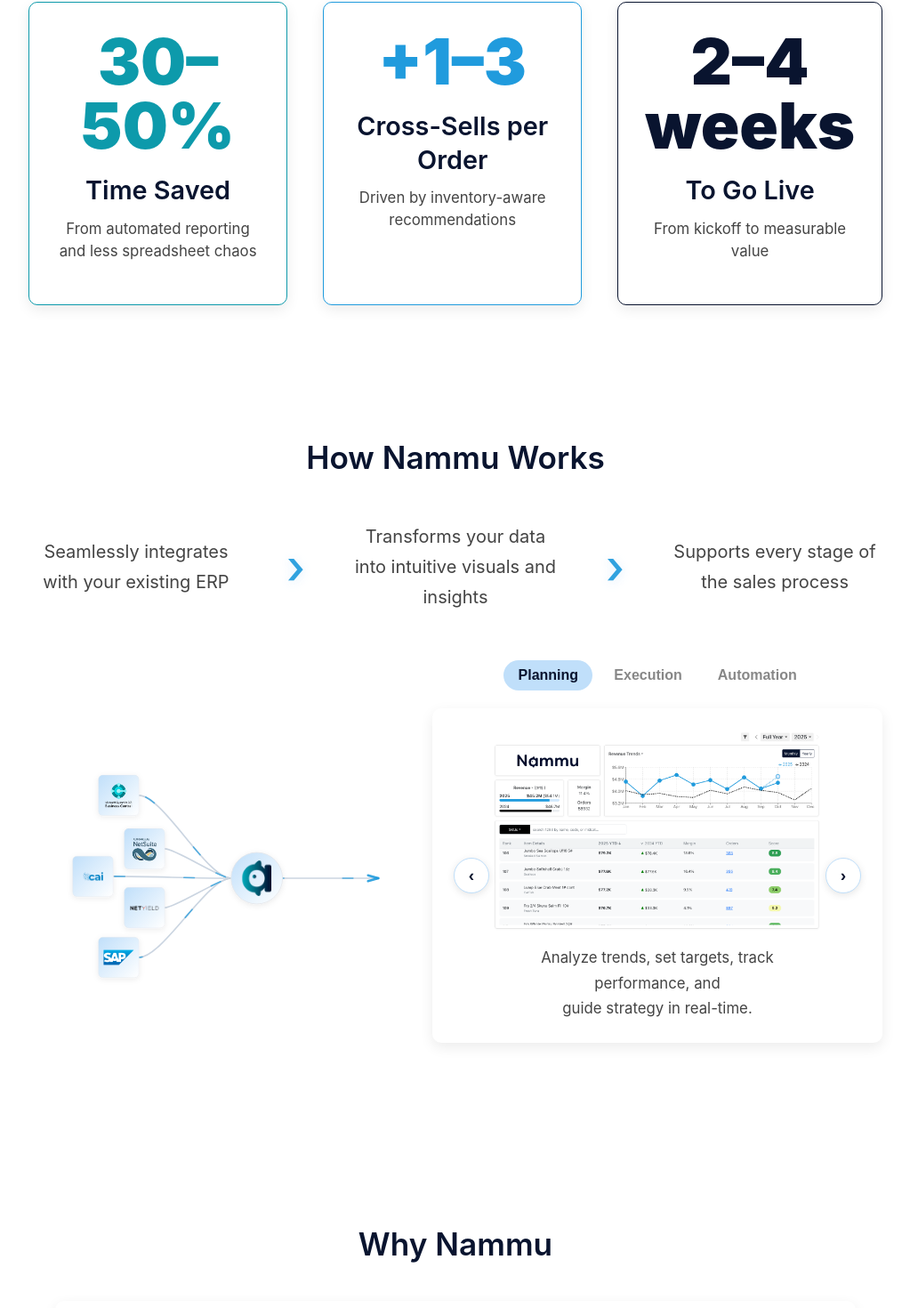
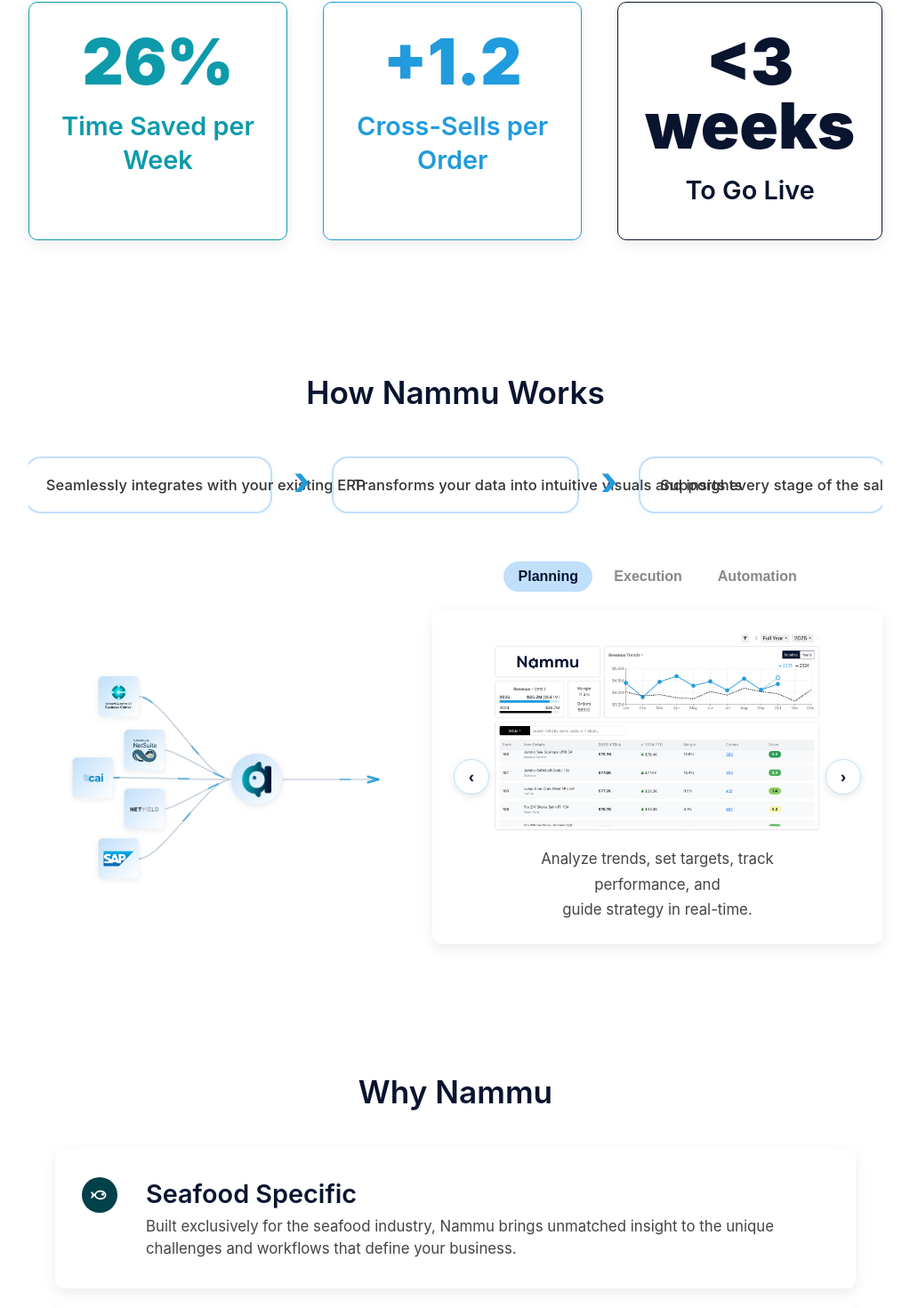
Before and after one commit to nammu-inc/website-frontend, a React (Create React App) app: page / in a window 1280 px wide. Shown: the part 1222-2692 px from the top of the page at 89% size, without its empty margins (128-1151 px from the left). Built offline with nearby package versions, Linux system fonts and the light colour scheme.

Commit message:
refactor: langauge polishing and component clean up

```diff
--- a/src/App.js
+++ b/src/App.js
@@ -7,7 +7,7 @@
 import { Analytics } from "@vercel/analytics/react";
 import DemoRequestModal from "./components/DemoRequestModal";
 import Header from "./components/Header";
-import TeamEmpowerSection from "./components/TeamEmpowerSection";
+import HowNammuWorksSection from "./components/HowNammuWorksSection";
 
 const App = () => {
   const [isDemoOpen, setIsDemoOpen] = React.useState(false);
@@ -21,7 +21,7 @@
       <Header onRequestDemo={openDemo} />
       <HeroSection onRequestDemo={openDemo} />
       <ImpactSection />
-      <TeamEmpowerSection />
+      <HowNammuWorksSection />
       <WhyNammuSection />
       <TestimonialSection />
       <Footer onRequestDemo={openDemo} />
--- a/src/components/Footer.js
+++ b/src/components/Footer.js
@@ -21,7 +21,7 @@
       }`,
       marginTop: sharedStyles.spacing.section.vertical,
       borderTop: `1px solid ${sharedStyles.colors.gray.light}`,
-      backgroundColor: sharedStyles.colors.white,
+      backgroundColor: "transparent",
       margin: "0 auto",
     },
     footerInner: {
--- a/src/components/TeamEmpowerSection.js
+++ b/src/components/HowNammuWorksSection.js
@@ -9,7 +9,7 @@
 import Product4 from "../assets/Product4.png";
 import Product2 from "../assets/Product2.png";
 
-const TeamEmpowerSection = () => {
+const HowNammuWorksSection = () => {
   const [isMobile, setIsMobile] = useState(false);
   const [currentIndex, setCurrentIndex] = useState(0);
 
@@ -62,7 +62,8 @@
       padding: `${sharedStyles.spacing.section.vertical} ${
         isMobile ? "20px" : sharedStyles.spacing.section.horizontal
       }`,
-      backgroundColor: sharedStyles.colors.white,
+      paddingBottom: "30px",
+      backgroundColor: "transparent",
       margin: "0 auto",
     },
     title: {
@@ -135,7 +136,7 @@
     carouselCard: {
       borderRadius: sharedStyles.elements.card.borderRadius,
       boxShadow: sharedStyles.elements.card.boxShadow,
-      backgroundColor: sharedStyles.elements.card.backgroundColor,
+      backgroundColor: "transparent",
       padding: "30px 56px",
       position: "relative",
       overflow: "hidden",
@@ -144,7 +145,7 @@
     stageCard: {
       borderRadius: sharedStyles.elements.card.borderRadius,
       boxShadow: sharedStyles.elements.card.boxShadow,
-      backgroundColor: sharedStyles.elements.card.backgroundColor,
+      backgroundColor: "transparent",
       padding: "24px",
       display: "flex",
       flexDirection: "column",
@@ -272,19 +273,103 @@
   return (
     <section style={styles.section}>
       <h2 style={styles.title}>How Nammu Works</h2>
-      <ul style={styles.bullets}>
-        <li style={styles.bulletItem}>
+      <div style={{
+        display: "flex",
+        alignItems: "center",
+        justifyContent: "center",
+        gap: "24px",
+        margin: "48px 0 0 0",
+        flexWrap: "nowrap",
+        width: "100%",
+        overflowX: "auto"
+      }}>
+        <div
+          style={{
+            minWidth: "230px",
+            backgroundColor: "transparent",
+            border: `2px solid ${sharedStyles.colors.primary.light}`,
+            borderRadius: "18px",
+            padding: "20px 22px",
+            boxShadow: "0 2px 10px 0 rgba(32, 155, 221, 0.07)",
+            display: "flex",
+            alignItems: "center",
+            fontSize: "1.03rem",
+            fontWeight: 500,
+            color: sharedStyles.colors.text.dark,
+            letterSpacing: "0.01em",
+            transition: "box-shadow 0.2s",
+            whiteSpace: "nowrap",
+          }}
+        >
           Seamlessly integrates with your existing ERP
-        </li>
-        <span style={styles.arrow}>›</span>
-        <li style={styles.bulletItem}>
+        </div>
+        <span
+          style={{
+            fontSize: "2.8rem",
+            color: sharedStyles.colors.primary.medium,
+            fontWeight: 700,
+            margin: "0 0 8px 0",
+            alignSelf: "center",
+            lineHeight: 1,
+            userSelect: "none",
+          }}
+        >
+          &rsaquo;
+        </span>
+        <div
+          style={{
+            minWidth: "230px",
+            backgroundColor: "transparent",
+            border: `2px solid ${sharedStyles.colors.primary.light}`,
+            borderRadius: "18px",
+            padding: "20px 22px",
+            boxShadow: "0 2px 10px 0 rgba(32, 155, 221, 0.07)",
+            display: "flex",
+            alignItems: "center",
+            fontSize: "1.03rem",
+            fontWeight: 500,
+            color: sharedStyles.colors.text.dark,
+            letterSpacing: "0.01em",
+            transition: "box-shadow 0.2s",
+            whiteSpace: "nowrap",
+          }}
+        >
           Transforms your data into intuitive visuals and insights
-        </li>
-        <span style={styles.arrow}>›</span>
-        <li style={styles.bulletItem}>
+        </div>
+        <span
+          style={{
+            fontSize: "2.8rem",
+            color: sharedStyles.colors.primary.medium,
+            fontWeight: 700,
+            margin: "0 0 8px 0",
+            alignSelf: "center",
+            lineHeight: 1,
+            userSelect: "none",
+          }}
+        >
+          &rsaquo;
+        </span>
+        <div
+          style={{
+            minWidth: "230px",
+            backgroundColor: "transparent",
+            border: `2px solid ${sharedStyles.colors.primary.light}`,
+            borderRadius: "18px",
+            padding: "20px 22px",
+            boxShadow: "0 2px 10px 0 rgba(32, 155, 221, 0.07)",
+            display: "flex",
+            alignItems: "center",
+            fontSize: "1.03rem",
+            fontWeight: 500,
+            color: sharedStyles.colors.text.dark,
+            letterSpacing: "0.01em",
+            transition: "box-shadow 0.2s",
+            whiteSpace: "nowrap",
+          }}
+        >
           Supports every stage of the sales process
-        </li>
-      </ul>
+        </div>
+      </div>
 
       <div style={styles.contentRow}>
         <div style={styles.leftColumn}>
@@ -367,7 +452,7 @@
   );
 };
 
-export default TeamEmpowerSection;
+export default HowNammuWorksSection;
 
 const LeftGraphic = () => {
   // Responsive SVG diagram: 5 left-stacked squares -> center circle -> right connector to Planning card
--- a/src/components/ImpactSection.js
+++ b/src/components/ImpactSection.js
@@ -17,7 +17,7 @@
       padding: `${sharedStyles.spacing.section.vertical} ${
         isMobile ? "20px" : sharedStyles.spacing.section.horizontal
       }`,
-      backgroundColor: sharedStyles.colors.white,
+      backgroundColor: "transparent",
       textAlign: "center",
       margin: "0 auto",
       marginTop: sharedStyles.spacing.section.vertical,
@@ -48,7 +48,7 @@
       flexDirection: "column",
       height: "auto",
       marginBottom: isMobile ? "20px" : "0",
-      backgroundColor: sharedStyles.colors.white,
+      backgroundColor: "transparent",
     },
     cardLight: {
       border: `1px solid ${sharedStyles.colors.secondary.medium}`,
@@ -91,38 +91,29 @@
 
   return (
     <div id="traction" style={styles.section}>
-      <h2 style={styles.title}>The industry leading sales engine</h2>
+      <h2 style={styles.title}>Nammu Delivers</h2>
       <p style={styles.subtitle}></p>
 
       <div style={styles.resultsContainer}>
         <div style={{ ...styles.resultCard, ...styles.cardLight }}>
           <div style={{ ...styles.resultMetric, ...styles.metricLight }}>
-            30–50%
+            26%
           </div>
-          <h3 style={{ ...styles.resultTitle }}>Time Saved</h3>
-          <p style={{ ...styles.resultDescription }}>
-            From automated reporting and less spreadsheet chaos
-          </p>
+          <h3 style={{ ...styles.resultTitle, ...styles.metricLight }}>Time Saved per Week</h3>
         </div>
 
         <div style={{ ...styles.resultCard, ...styles.cardMedium }}>
           <div style={{ ...styles.resultMetric, ...styles.metricMedium }}>
-            +1–3
+            +1.2
           </div>
-          <h3 style={{ ...styles.resultTitle }}>Cross-Sells per Order</h3>
-          <p style={{ ...styles.resultDescription }}>
-            Driven by inventory-aware recommendations
-          </p>
+          <h3 style={{ ...styles.resultTitle, ...styles.metricMedium }}>Cross-Sells per Order</h3>
         </div>
 
         <div style={{ ...styles.resultCard, ...styles.cardDark }}>
           <div style={{ ...styles.resultMetric, ...styles.metricDark }}>
-            2–4 weeks
+            &lt;3 weeks
           </div>
-          <h3 style={{ ...styles.resultTitle }}>To Go Live</h3>
-          <p style={{ ...styles.resultDescription }}>
-            From kickoff to measurable value
-          </p>
+          <h3 style={{ ...styles.resultTitle, ...styles.metricDark }}>To Go Live</h3>
         </div>
       </div>
     </div>
--- a/src/components/TestimonialSection.js
+++ b/src/components/TestimonialSection.js
@@ -17,7 +17,7 @@
       padding: `${sharedStyles.spacing.section.vertical} ${
         isMobile ? "20px" : sharedStyles.spacing.section.horizontal
       }`,
-      backgroundColor: sharedStyles.colors.white,
+      backgroundColor: "transparent",
       textAlign: "center",
       margin: "0 auto",
     },
@@ -27,7 +27,7 @@
       margin: "0 auto 40px",
     },
     testimonialContainer: {
-      backgroundColor: sharedStyles.colors.light,
+      backgroundColor: "transparent",
       borderRadius: sharedStyles.elements.card.borderRadius,
       padding: "30px",
       boxShadow: sharedStyles.elements.card.boxShadow,
--- a/src/components/WhyNammuSection.js
+++ b/src/components/WhyNammuSection.js
@@ -17,7 +17,8 @@
       padding: `${sharedStyles.spacing.section.vertical} ${
         isMobile ? "20px" : sharedStyles.spacing.section.horizontal
       }`,
-      backgroundColor: sharedStyles.colors.white,
+      paddingTop: "30px",
+      backgroundColor: "transparent",
       margin: "0 auto",
     },
     header: {
@@ -38,25 +39,26 @@
       margin: "0 auto",
     },
     step: {
-      backgroundColor: sharedStyles.colors.white,
+      backgroundColor: "transparent",
       borderRadius: sharedStyles.elements.card.borderRadius,
       boxShadow: sharedStyles.elements.card.boxShadow,
-      padding: sharedStyles.spacing.element.padding,
+      padding: "0 30px 16px",
       textAlign: "left",
       display: "flex",
-      gap: 12,
+      gap: 32,
       alignItems: "flex-start",
     },
     badge: {
-      minWidth: 32,
-      height: 32,
-      borderRadius: 16,
+      minWidth: 40,
+      height: 40,
+      borderRadius: 20,
       backgroundColor: sharedStyles.colors.secondary.dark,
       color: sharedStyles.colors.white,
       display: "flex",
       alignItems: "center",
       justifyContent: "center",
-      fontWeight: 700,
+      flexShrink: 0,
+      marginTop: 32,
     },
     stepContent: {
       flex: 1,
@@ -64,15 +66,70 @@
     stepTitle: {
       ...sharedStyles.typography.h3,
       color: sharedStyles.colors.primary.dark,
+      marginTop: 32,
       marginBottom: 6,
     },
     stepText: {
       ...sharedStyles.typography.body,
       color: sharedStyles.colors.text.medium,
-      margin: 0,
-      lineHeight: 1.6,
+      marginTop: 0,
+      marginBottom: 16
     },
   };
+
+  // Icon components
+  const FishIcon = () => (
+    <svg
+      width="20"
+      height="20"
+      viewBox="0 0 24 24"
+      fill="none"
+      stroke="currentColor"
+      strokeWidth="2"
+      strokeLinecap="round"
+      strokeLinejoin="round"
+    >
+      {/* Fish body */}
+      <ellipse cx="13" cy="12" rx="7" ry="5.3" />
+      {/* Fish tail: enlarged triangles for a bigger tail */}
+      <polygon points="5,12 1.2,8.5 3.4,12 1.2,15.5" />
+      {/* Eye */}
+      <circle cx="16.3" cy="11" r="1" fill="currentColor" />
+    </svg>
+  );
+
+  const LightningIcon = () => (
+    <svg
+      width="20"
+      height="20"
+      viewBox="0 0 24 24"
+      fill="none"
+      stroke="currentColor"
+      strokeWidth="2"
+      strokeLinecap="round"
+      strokeLinejoin="round"
+    >
+      <polygon points="13 2 3 14 12 14 11 22 21 10 12 10 13 2" />
+    </svg>
+  );
+
+  const PeopleIcon = () => (
+    <svg
+      width="20"
+      height="20"
+      viewBox="0 0 24 24"
+      fill="none"
+      stroke="currentColor"
+      strokeWidth="2"
+      strokeLinecap="round"
+      strokeLinejoin="round"
+    >
+      <path d="M17 21v-2a4 4 0 0 0-4-4H5a4 4 0 0 0-4 4v2" />
+      <circle cx="9" cy="7" r="4" />
+      <path d="M23 21v-2a4 4 0 0 0-3-3.87" />
+      <path d="M16 3.13a4 4 0 0 1 0 7.75" />
+    </svg>
+  );
 
   return (
     <div id="why" style={styles.section}>
@@ -82,32 +139,35 @@
 
       <div style={styles.stepsWrap}>
         <div style={styles.step}>
-          <div style={styles.badge}>1</div>
+          <div style={styles.badge}>
+            <FishIcon />
+          </div>
           <div style={styles.stepContent}>
             <h4 style={styles.stepTitle}>Seafood Specific</h4>
             <p style={styles.stepText}>
-              We focus exclusively on seafood, giving us unmatched insight to
-              solve theindustry’s unique challenges.
+            Built exclusively for the seafood industry, Nammu brings unmatched insight to the unique challenges and workflows that define your business.
             </p>
           </div>
         </div>
         <div style={styles.step}>
-          <div style={styles.badge}>2</div>
+          <div style={styles.badge}>
+            <LightningIcon />
+          </div>
           <div style={styles.stepContent}>
             <h4 style={styles.stepTitle}>Seamless Integration</h4>
             <p style={styles.stepText}>
-              Works with your current systems to deliver value quickly–no costly
-              or disruptive ERP migrations.
+            Nammu connects directly to your existing systems and delivers immediate value without costly or disruptive ERP migrations.
             </p>
           </div>
         </div>
         <div style={styles.step}>
-          <div style={styles.badge}>3</div>
+          <div style={styles.badge}>
+            <PeopleIcon />
+          </div>
           <div style={styles.stepContent}>
             <h4 style={styles.stepTitle}>User-Centric Design</h4>
             <p style={styles.stepText}>
-              Our intuitive platform empowers reps to confidently act on data,
-              regardless of technical background.
+            Designed for real-world users, Nammu makes data simple to understand and act on, empowering every rep regardless of technical background.
             </p>
           </div>
         </div>
```
Also changed, not shown: src/components/BubbleBackground.js (added, +109 -0 lines).
